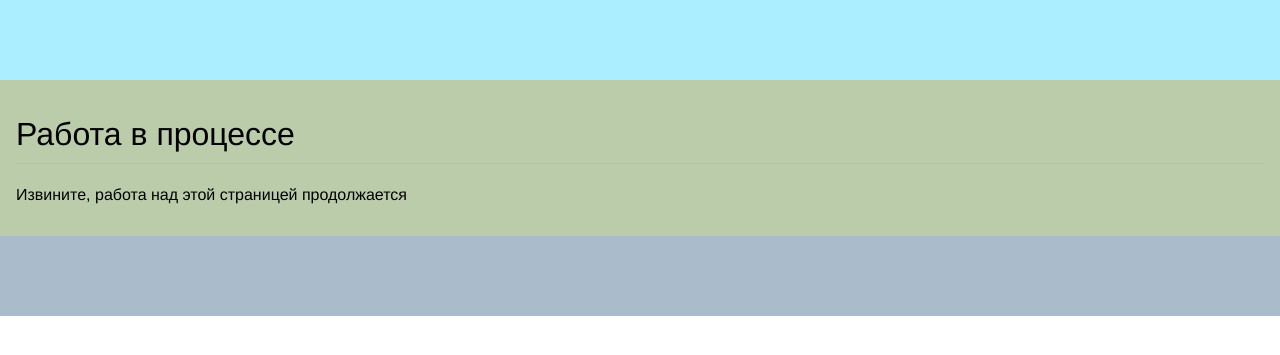
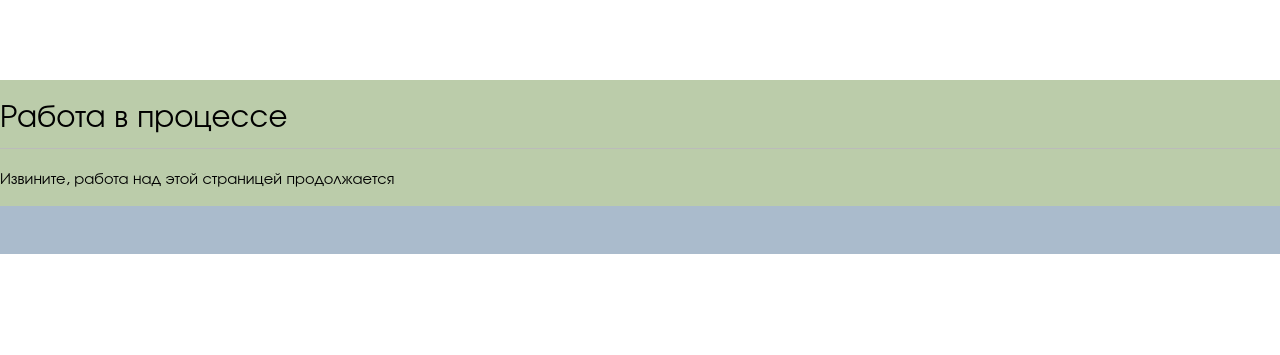
Before and after one commit to EliseevVadim/LubMi-shop, a Django app: page /lms/delivery/ in a window 1280 px wide. Shown: the top 355 px of the page. Run offline with Django 4.2, Linux system fonts and the light colour scheme; data comes from the database, SQL or seed files in the repository; some libraries are stand-ins or nearby versions.

Commit message:
org 796: in progress

```diff
--- a/lmspy/lmshop/lms/static/css/lms.css
+++ b/lmspy/lmshop/lms/static/css/lms.css
@@ -1,60 +1,86 @@
 :root {
     --LeadingHeight: 3rem;
     --FooterHeight: 3rem;
-    --DefPadding: 1rem;
-    --Fonts: helvetica, sans-serif
+    --DefPadding: 1em;
+    --Fonts: 'URW Gothic', helvetica, sans-serif;
+    --ZixContent: 10;
+    --ZixLeading: 20;
+    --ZixPanels: 30;
+    --ZixTop: 40;
 }
 
-body {
+body, aside, .content, .leading {
     margin: 0;
     padding: 0;
     font-family: var(--Fonts);
 }
 
 .content {
-    z-index: 10;
+    z-index: var(--ZixContent);
     position: static;
-    margin-top=100px;
-    width=100%;
+    left: 0;
+    right: 0;
     display: flex;
     flex-flow: column;
 }
 
+header.leading {
+    z-index: var(--ZixLeading);
+    position: fixed;
+    height: var(--LeadingHeight);
+    top: 0;
+    left: 0;
+    right: 0;
+    padding: var(--DefPadding);
+    background: white;
+}
+
+#leading-spacer {
+    flex: 0 0 calc(var(--LeadingHeight) + var(--DefPadding) + 15px);
+    padding: 0;
+    margin: 0;
+}
+
+.leading > nav {
+    width: 100%;
+    display: flex;
+    flex-direction: row;
+    align-items: center;
+    justify-content: space-between;
+}
+
+.leading > nav > a {
+    margin-left: 1rem;
+    margin-right: 1rem;
+    text-decoration: none;
+    text-transform: uppercase;
+    color: black;
+}
+
+.leading > nav > a.logo {
+    margin-right: auto;
+}
+
+.leading > nav > a > img {
+    height: 3rem;
+}
+
 header.page {
-    padding: 0; /*var(--DefPadding);*/
-    margin: 0;
     background: #cba;
 }
 
 main.page {
-    padding: var(--DefPadding);
     background: #bca;
 }
 
 footer.page {
-    padding: var(--DefPadding);
     background: #abc;
     flex: 0 0 var(--FooterHeight);
 }
 
-#leading-spacer {
-    flex: 0 0 calc(var(--LeadingHeight) + var(--DefPadding) + 15px);
-}
-
-header.leading {
-    z-index: 20;
+aside {
+    z-index: var(--ZixPanels);
     position: fixed;
-    width: 100%;
-    height: var(--LeadingHeight);
-    padding: var(--DefPadding);
-    top: 0;
-    background: #aef;
-}
-
-aside {
-    padding: var(--DefPadding);
-    position: fixed;
-    z-index: 30;
     top: 0;
     height: 100vh;
     flex: 0 0 10rem;
@@ -104,5 +130,5 @@ p.product_color {
 }
 
 img.bkg {
-    width: 100vw;
+    width: 100%;
 }
--- a/lmspy/lmshop/lms/templates/lms/base.html
+++ b/lmspy/lmshop/lms/templates/lms/base.html
@@ -1,6 +1,5 @@
+<!DOCTYPE html>
 {% load static %}
-
-<!DOCTYPE html>
 <html>
 <head>
   <link href="{% static "css/lms.css" %}" rel="stylesheet">
@@ -8,6 +7,8 @@
   <meta name="viewport" content="width=device-width, initial-scale=1.0"/>
 </head>
 <body>
+
+<!-- Leading, sidebars begin -->
   <header class="leading">
       {% block leading %}
       {% endblock %}
@@ -22,12 +23,14 @@
     {% block right_side_bar %}
     {% endblock %}
   </aside>
+<!-- Leading, sidebars end -->
 
+<!-- Content begin -->
   <div class="content">
     <div id="leading-spacer"></div>
     <header class="page">
-        {% block page_header %}
-        {% endblock %}
+      {% block page_header %}
+      {% endblock %}
     </header>
     <main class="page">
       {% block page_content %}
@@ -38,5 +41,6 @@
       {% endblock %}
     </footer>
   </div>
+<!-- Content end -->
 </body>
 </html>
```
Also changed, not shown: lmspy/lmshop/lms/templates/lms/index.html (+4 -20 lines), lmspy/lmshop/lms/templates/lms/std_page.html (added, +29 -0 lines), lmspy/lmshop/lms/static/svg/logo.svg (added).
